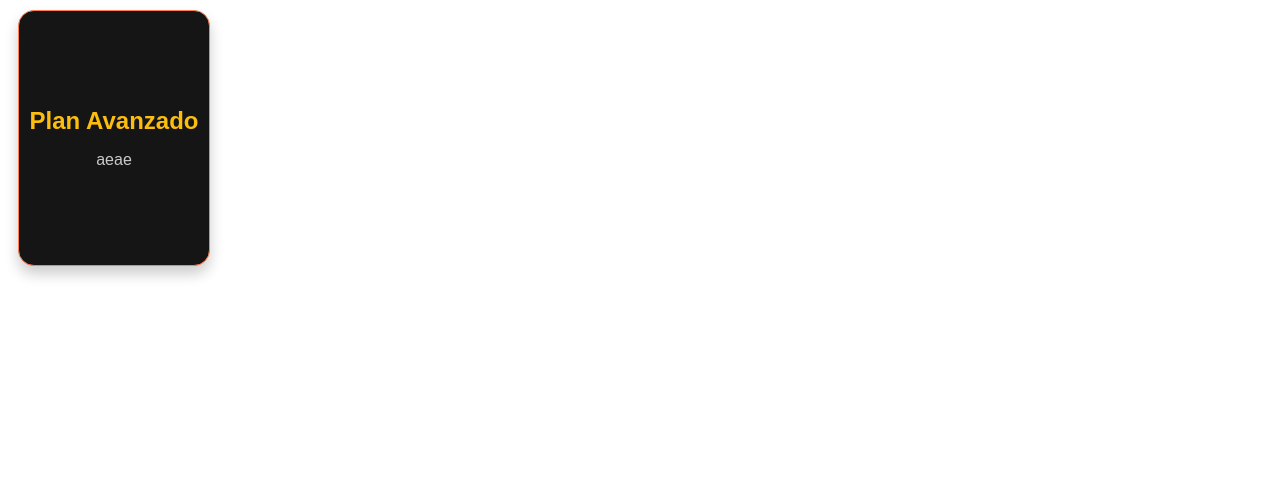
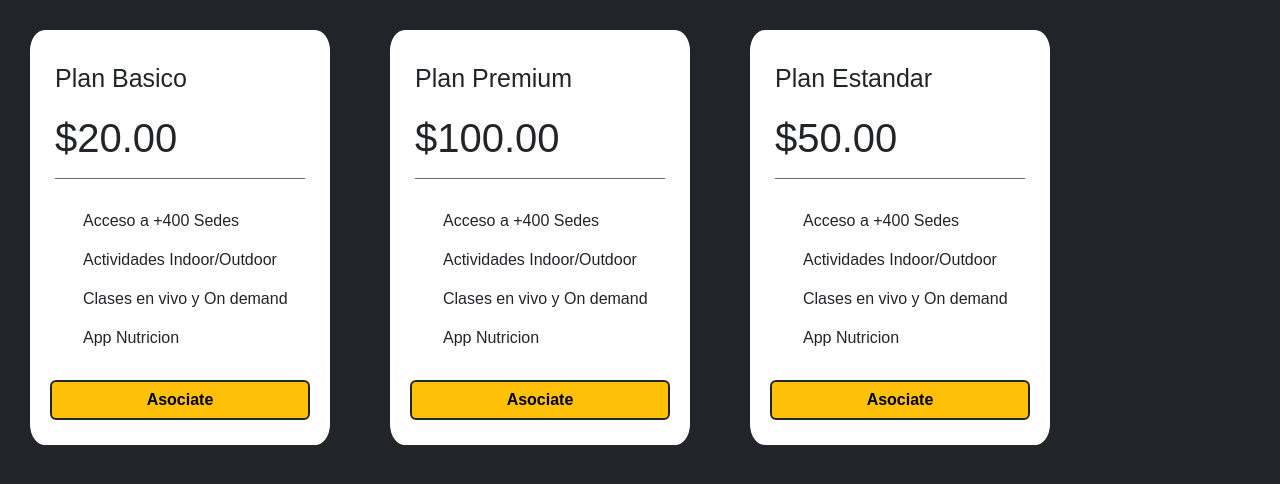
Before and after one commit to fraancosan/gymScriptFE, an Angular app in the folder angular/: page / in a window 1280 px wide. Shown: the top 484 px of the page. Built offline with nearby package versions, Linux system fonts and the light colour scheme.

Commit message:
Se hicieron las cards

```diff
--- a/angular/angular.json
+++ b/angular/angular.json
@@ -25,6 +25,8 @@
               "src/assets"
             ],
             "styles": [
+              "./node_modules/ngx-bootstrap/datepicker/bs-datepicker.css",
+              "./node_modules/bootstrap/dist/css/bootstrap.min.css",
               "src/styles.css"
             ],
             "scripts": []
--- a/angular/package.json
+++ b/angular/package.json
@@ -18,6 +18,8 @@
     "@angular/platform-browser": "^16.2.0",
     "@angular/platform-browser-dynamic": "^16.2.0",
     "@angular/router": "^16.2.0",
+    "bootstrap": "^5.2.3",
+    "ngx-bootstrap": "^11.0.2",
     "rxjs": "~7.8.0",
     "tslib": "^2.3.0",
     "zone.js": "~0.13.0"
--- a/angular/src/app/app.component.css
+++ b/angular/src/app/app.component.css
@@ -0,0 +1,3 @@
+.container-cards{
+    display: flex;
+}
--- a/angular/src/app/app.component.html
+++ b/angular/src/app/app.component.html
@@ -1,6 +1,5 @@
-<app-card
-  tituloFront="Plan Avanzado"
-  contenidoFront="aeae"
-  tituloBack="Contenido"
-  contenidoBack="Gimnasio, dieta, suplementos y dos actividades a eleccion."
-></app-card>
+<div class="container-cards">
+  <app-card title="Plan Basico" cost="20"></app-card>
+  <app-card title="Plan Premium" cost="100"></app-card>
+  <app-card title="Plan Estandar"cost="50"></app-card>
+</div>
--- a/angular/src/app/app.module.ts
+++ b/angular/src/app/app.module.ts
@@ -4,6 +4,7 @@ import { BrowserModule } from '@angular/platform-browser';
 import { AppRoutingModule } from './app-routing.module';
 import { AppComponent } from './app.component';
 import { CardComponent } from './components/card/card.component';
+import { BrowserAnimationsModule } from '@angular/platform-browser/animations';
 
 @NgModule({
   declarations: [
@@ -12,7 +13,8 @@ import { CardComponent } from './components/card/card.component';
   ],
   imports: [
     BrowserModule,
-    AppRoutingModule
+    AppRoutingModule,
+    BrowserAnimationsModule
   ],
   providers: [],
   bootstrap: [AppComponent]
--- a/angular/src/app/components/card/card.component.css
+++ b/angular/src/app/components/card/card.component.css
@@ -1,62 +1,66 @@
-.flip-card {
-  background-color: transparent;
-  width: 190px;
-  height: 254px;
-  perspective: 1000px;
-  font-family: sans-serif;
-  margin: 10px;
+* {
+    font-family: sans-serif;
 }
 
-.flip-card-inner {
-  position: relative;
-  width: 100%;
-  height: 100%;
-  text-align: center;
-  transition: transform 0.8s;
-  transform-style: preserve-3d;
-}
 
-.flip-card:hover .flip-card-inner {
-  transform: rotateY(180deg);
-}
 
-.flip-card-front,
-.flip-card-back {
-  box-shadow: 0 8px 14px 0 rgba(0, 0, 0, 0.2);
-  position: absolute;
-  display: flex;
-  flex-direction: column;
-  justify-content: center;
-  width: 100%;
-  height: 100%;
-  -webkit-backface-visibility: hidden;
-  backface-visibility: hidden;
-  border: 1px solid coral;
-  border-radius: 1rem;
-}
-
-.flip-card-front {
-  background: #151515;
-  color: #cacaca;
-}
-
-.flip-card-back {
-  background: solid white;
-  color: #151515;
-  transform: rotateY(180deg);
-}
-
-.contenido {
-  padding: 0.5rem;
-}
-
-.flip-card-front .title {
-  color: #FCBD0F;
+.container {
+    display: flex;
+    flex-direction: column;
+    align-items: left;
+    width: 300px;
+    height: auto;
+    border-radius: 5%;
+    padding: 20px;
+    padding-bottom: 10px;
+    margin: 30px;
+    background-color: #fff;
+    transition: all .5s;
 }
 
 .title {
-  font-size: 1.5em;
-  font-weight: 900;
-  margin: 0;
-  padding: 0.5rem;
+    font-size: 25px;
+    color: #212529;
+    margin: 10px 5px;
 }
+
+.cost {
+    margin: 0 5px;
+    font-size: 40px;
+    padding-bottom: 10px;
+    border-bottom: 1px solid #212529b0;
+}
+
+.card-list {
+    margin: 15px 0 0 0;
+    padding: 0;
+}
+
+.list-item {
+    display: flex;
+    flex-direction: row;
+    margin: 15px 5px;
+    list-style: none;
+}
+
+.gg-check-o {
+    height: 21px;
+    width: 21px;
+    margin-right: 7px;
+}
+
+.btn-warning {
+    margin-top: 15px;
+    font-weight: bold;
+    margin-bottom: 15px;
+    border: 2px solid #212529;
+    transition: all .5s;
+}
+
+.container:hover {
+   transform: scale(1.05);
+   box-shadow: rgba(239, 218, 79, 0.4) -5px 5px, rgba(239, 218, 79, 0.3) -10px 10px, rgba(239, 218, 79, 0.2) -15px 15px, rgba(239, 218, 79, 0.1) -20px 20px, rgba(239, 218, 79, 0.05) -25px 25px;
+}
+
+/*Pagina para box shadowx*/
+/* https://getcssscan.com/css-box-shadow-examples */
--- a/angular/src/app/components/card/card.component.html
+++ b/angular/src/app/components/card/card.component.html
@@ -1,12 +1,11 @@
-<div class="flip-card">
-  <div class="flip-card-inner">
-    <div class="flip-card-front">
-      <span class="title">{{ tituloFront }}</span>
-      <span class="contenido">{{ contenidoFront }}</span>
-    </div>
-    <div class="flip-card-back">
-      <span class="title">{{ tituloBack }}</span>
-      <span class="contenido">{{ contenidoBack }}</span>
-    </div>
-  </div>
+<div class="container">
+  <span class="title">{{title}}</span>
+  <span class="cost">{{cost | currency }}</span>
+  <ul class="card-list">
+    <li class="list-item"><i class="gg-check-o"></i>Acceso a +400 Sedes</li>
+    <li class="list-item"><i class="gg-check-o"></i>Actividades Indoor/Outdoor</li>
+    <li class="list-item"><i class="gg-check-o"></i>Clases en vivo y On demand</li>
+    <li class="list-item"><i class="gg-check-o"></i>App Nutricion</li>
+  </ul>
+  <button class="btn btn-warning">Asociate</button>
 </div>
--- a/angular/src/app/components/card/card.component.ts
+++ b/angular/src/app/components/card/card.component.ts
@@ -6,8 +6,6 @@ import { Component, Input } from '@angular/core';
   styleUrls: ['./card.component.css']
 })
 export class CardComponent {
-  @Input() tituloFront: string = '';
-  @Input() contenidoFront: string = '';
-  @Input() tituloBack: string = '';
-  @Input() contenidoBack: string = '';
+  @Input() title!: string;
+  @Input() cost!: string;
 }
--- a/angular/src/index.html
+++ b/angular/src/index.html
@@ -6,6 +6,7 @@
   <base href="/">
   <meta name="viewport" content="width=device-width, initial-scale=1">
   <link rel="icon" type="image/x-icon" href="favicon.ico">
+  <link href='https://unpkg.com/css.gg@2.0.0/icons/css/check-o.css' rel='stylesheet'>
 </head>
 <body>
   <app-root></app-root>
--- a/angular/src/styles.css
+++ b/angular/src/styles.css
@@ -1 +1,3 @@
-/* You can add global styles to this file, and also import other style files */
+body {
+    background-color: #212529;
+}
```
Also changed, not shown: 1 other file (tests, documents, lock files or other folders).
